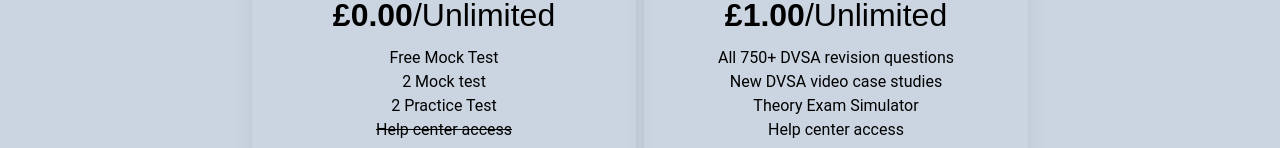
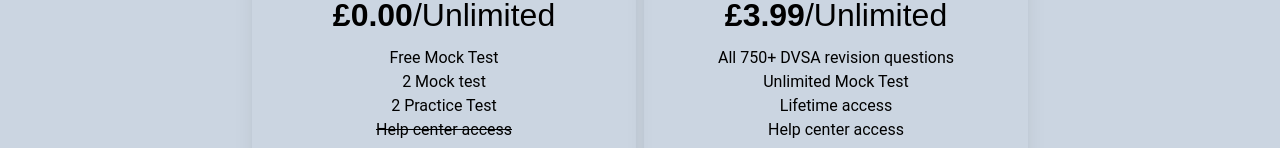
Before and after one commit to Retro231/d-tc, a React (Create React App) app: page /pricing in a window 1280 px wide. Shown: the part 345-493 px from the top of the page. Built offline with nearby package versions, Linux system fonts and the light colour scheme; no server answers; the database is empty.

Commit message:
update price and sloved timer problem

```diff
--- a/src/components/feature/pricing/Pricing.jsx
+++ b/src/components/feature/pricing/Pricing.jsx
@@ -55,12 +55,12 @@
             </div>
             <hr className="bg-slate-900 h-[2px] w-full"></hr>
             <h2 className="text-[2rem] font-semibold">
-              £1.00<span className="font-light">/Unlimited</span>
+              £3.99<span className="font-light">/Unlimited</span>
             </h2>
             <ul>
               <li>All 750+ DVSA revision questions</li>
-              <li>New DVSA video case studies</li>
-              <li>Theory Exam Simulator</li>
+              <li>Unlimited Mock Test</li>
+              <li>Lifetime access</li>
               <li>Help center access</li>
             </ul>
             <div className="">
--- a/src/components/feature/quiz/Quiz.jsx
+++ b/src/components/feature/quiz/Quiz.jsx
@@ -112,7 +112,7 @@
     return () => {
       clearInterval(timerInterval);
     };
-  });
+  }, [time]);
 
   // handle change after selecting an option
   const handleChange = (event) => {
```
